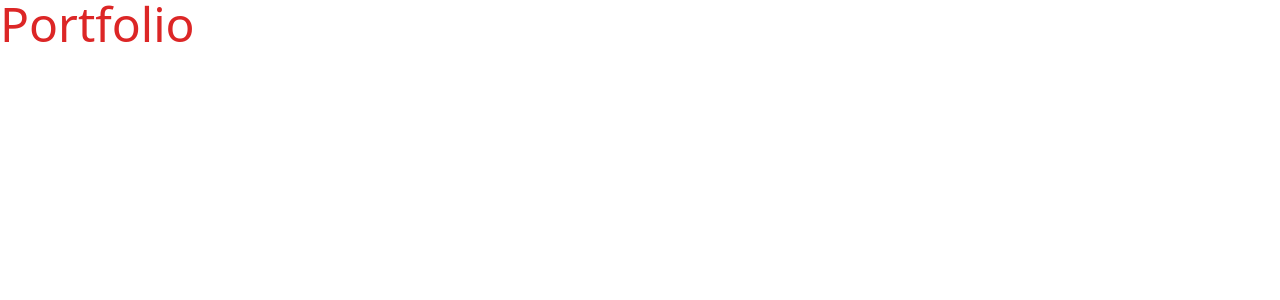
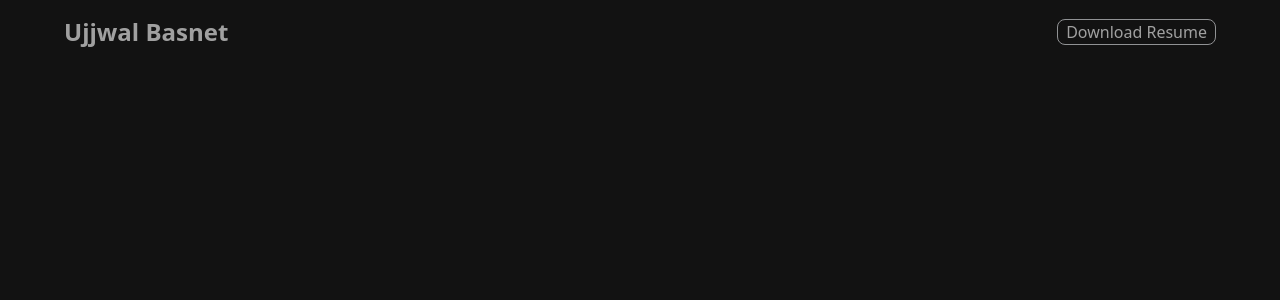
Before and after one commit to ujjwal-B7/my_Portfolio, a React (Create React App) app: page / in a window 1280 px wide. Shown: the top 300 px of the page. Built offline with nearby package versions, Linux system fonts and the light colour scheme.

Commit message:
create nav

```diff
--- a/src/App.js
+++ b/src/App.js
@@ -1,7 +1,8 @@
+import Nav from "./components/Nav";
 function App() {
   return (
     <div className="App ">
-      <p className="text-5xl text-red-600">Portfolio</p>
+      <Nav />
     </div>
   );
 }
--- /dev/null
+++ b/src/components/Nav.js
@@ -0,0 +1,12 @@
+import React from "react";
+
+const Nav = () => {
+  return (
+    <nav className="flex-pack lg:px-16 h-16">
+      <h1 className="p-color text-2xl font-semibold">Ujjwal Basnet</h1>
+      <button className="border rounded-lg p-color px-2">Download Resume</button>
+    </nav>
+  );
+};
+
+export default Nav;
--- a/src/index.css
+++ b/src/index.css
@@ -1,3 +1,14 @@
 @tailwind base;
 @tailwind components;
 @tailwind utilities;
+
+body{
+    background-color: #121212;
+}
+.p-color{
+    color: white;
+    opacity: 60%;
+}
+.flex-pack{
+   @apply flex justify-between items-center
+}
```
